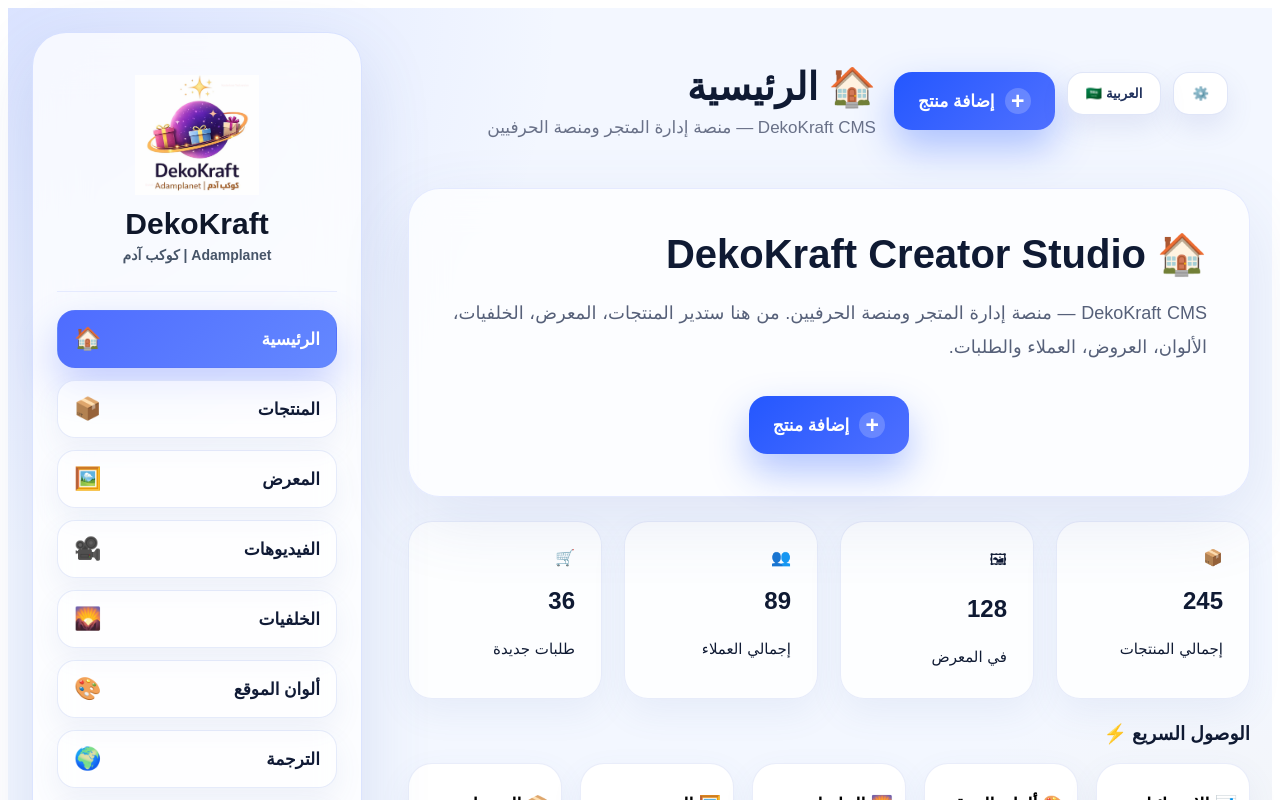
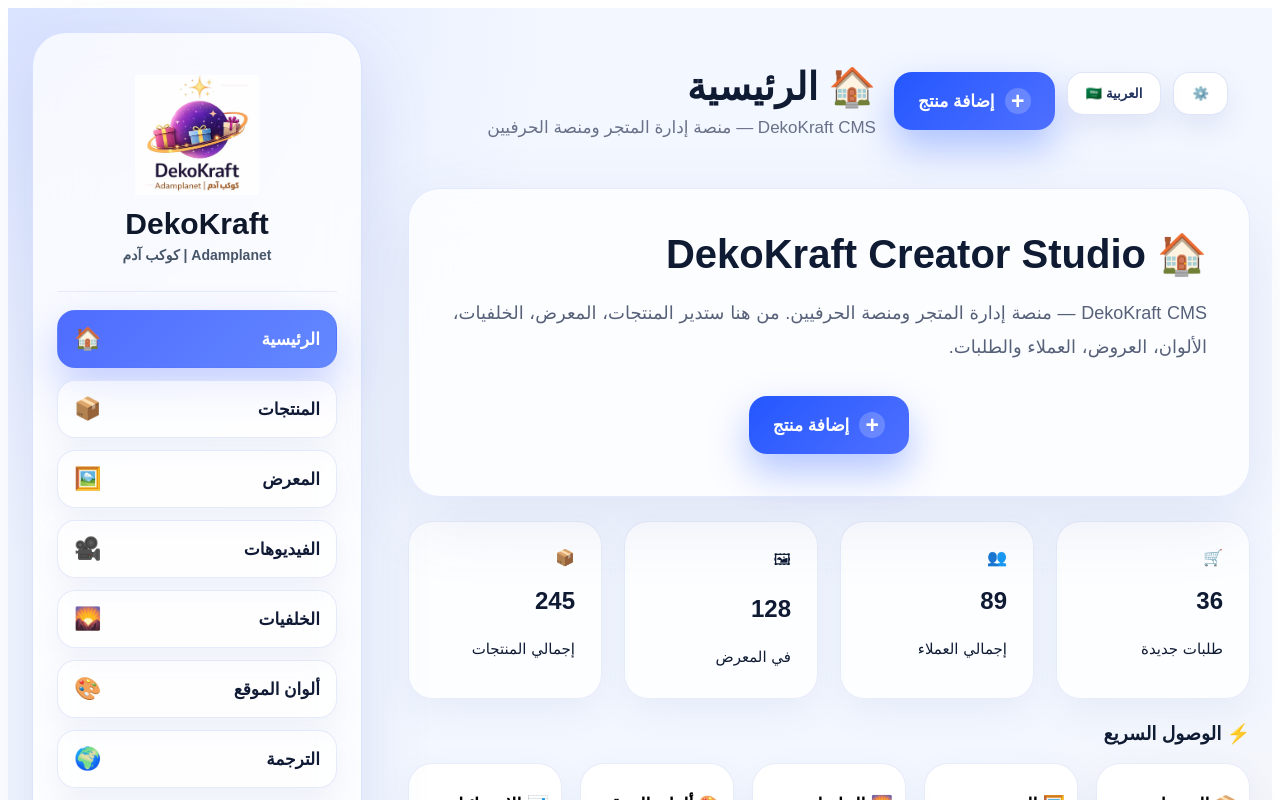
Before and after one commit to adamplanet1/DekoKraft, a Next.js app: page /admin in a window 1280 px wide. Shown: the top 800 px of the page. Built offline with nearby package versions, Linux system fonts and the light colour scheme.

Commit message:
Fix dashboard direction propagation

```diff
--- a/app/admin/components/dashboard/HeroCard.tsx
+++ b/app/admin/components/dashboard/HeroCard.tsx
@@ -2,10 +2,11 @@
 
 type Props = {
   lang: Lang;
+  dir: "rtl" | "ltr";
   onAddProduct: () => void;
 };
 
-export default function HeroCard({ lang, onAddProduct }: Props) {
+export default function HeroCard({ lang, dir, onAddProduct }: Props) {
   const text = {
     ar: "DekoKraft CMS — منصة إدارة المتجر ومنصة الحرفيين. من هنا ستدير المنتجات، المعرض، الخلفيات، الألوان، العروض، العملاء والطلبات.",
     de: "DekoKraft CMS — Verwalten Sie Produkte, Galerie, Hintergründe, Farben, Angebote, Kunden und Bestellungen.",
@@ -15,7 +16,7 @@
   const addProductLabel = lang === "ar" ? "إضافة منتج" : "Add Product";
 
   return (
-    <section className="dkHeroCard">
+    <section className="dkHeroCard" dir={dir}>
       <h2>🏠 DekoKraft Creator Studio</h2>
       <p>{text[lang]}</p>
 
--- a/app/admin/components/dashboard/QuickAccess.tsx
+++ b/app/admin/components/dashboard/QuickAccess.tsx
@@ -3,11 +3,13 @@
 
 type Props = {
   lang: Lang;
+  dir: "rtl" | "ltr";
   setActiveTab: (tab: CmsTabId) => void;
 };
 
 export default function QuickAccess({
   lang,
+  dir,
   setActiveTab,
 }: Props) {
   const t = translations[lang];
@@ -36,7 +38,7 @@
   ];
 
   return (
-    <section className="dkQuickSection">
+    <section className="dkQuickSection" dir={dir}>
       <h3>{t.dashboard.quickTitle}</h3>
 
       <div className="dkQuickGrid">
--- a/app/admin/components/dashboard/Statistics.tsx
+++ b/app/admin/components/dashboard/Statistics.tsx
@@ -2,9 +2,10 @@
 
 type Props = {
   lang: Lang;
+  dir: "rtl" | "ltr";
 };
 
-export default function Statistics({ lang }: Props) {
+export default function Statistics({ lang, dir }: Props) {
   const t = translations[lang];
 
   const items = [
@@ -31,7 +32,7 @@
   ];
 
   return (
-    <section className="dkStatsGrid">
+    <section className="dkStatsGrid" dir={dir}>
       {items.map((item) => (
         <article key={item.label} className="dkStatCard">
           <div className="dkStatIcon">{item.icon}</div>
--- a/app/admin/components/pages/DashboardPage.tsx
+++ b/app/admin/components/pages/DashboardPage.tsx
@@ -15,11 +15,13 @@
   setActiveTab,
   onAddProduct,
 }: Props) {
+  const dir = lang === "ar" ? "rtl" : "ltr";
+
   return (
-    <>
-      <HeroCard lang={lang} onAddProduct={onAddProduct} />
-      <Statistics lang={lang} />
-      <QuickAccess lang={lang} setActiveTab={setActiveTab} />
-    </>
+    <div className="dkDashboardPage" dir={dir}>
+      <HeroCard lang={lang} dir={dir} onAddProduct={onAddProduct} />
+      <Statistics lang={lang} dir={dir} />
+      <QuickAccess lang={lang} dir={dir} setActiveTab={setActiveTab} />
+    </div>
   );
 }
```
